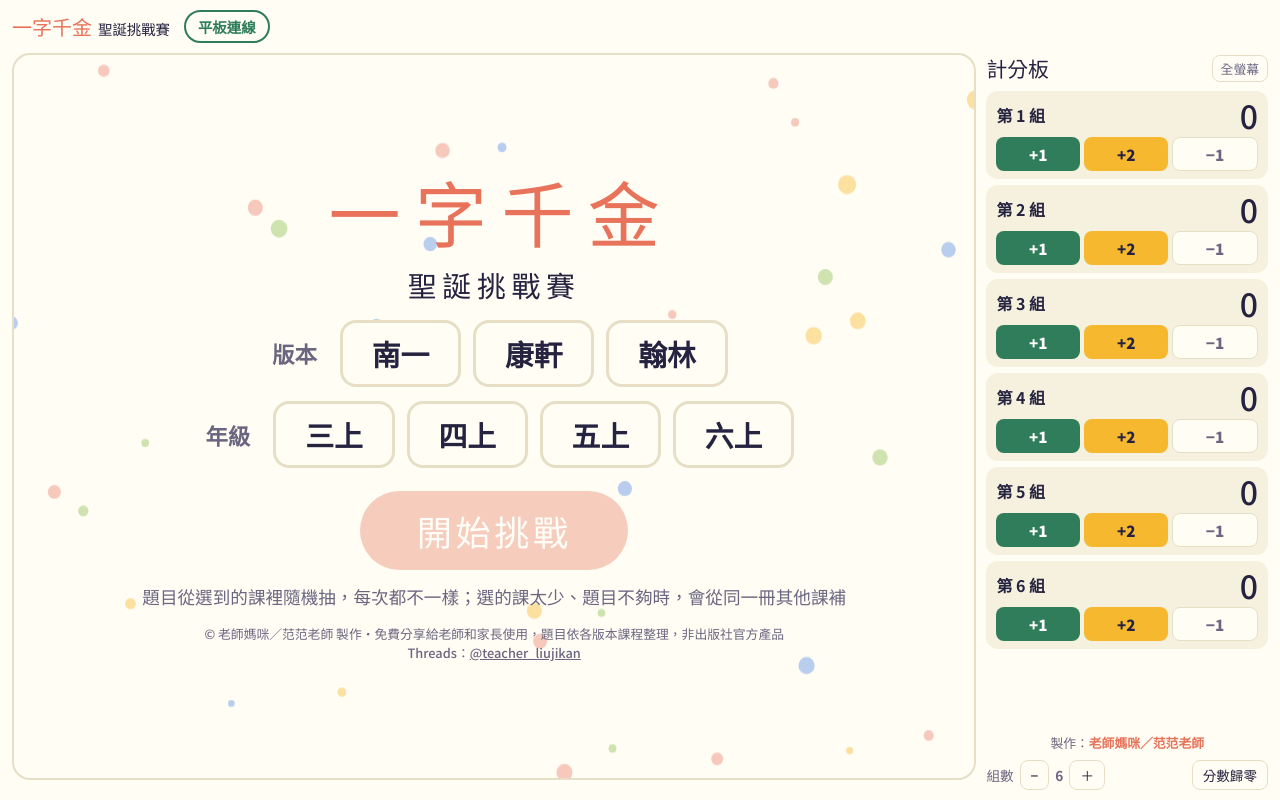
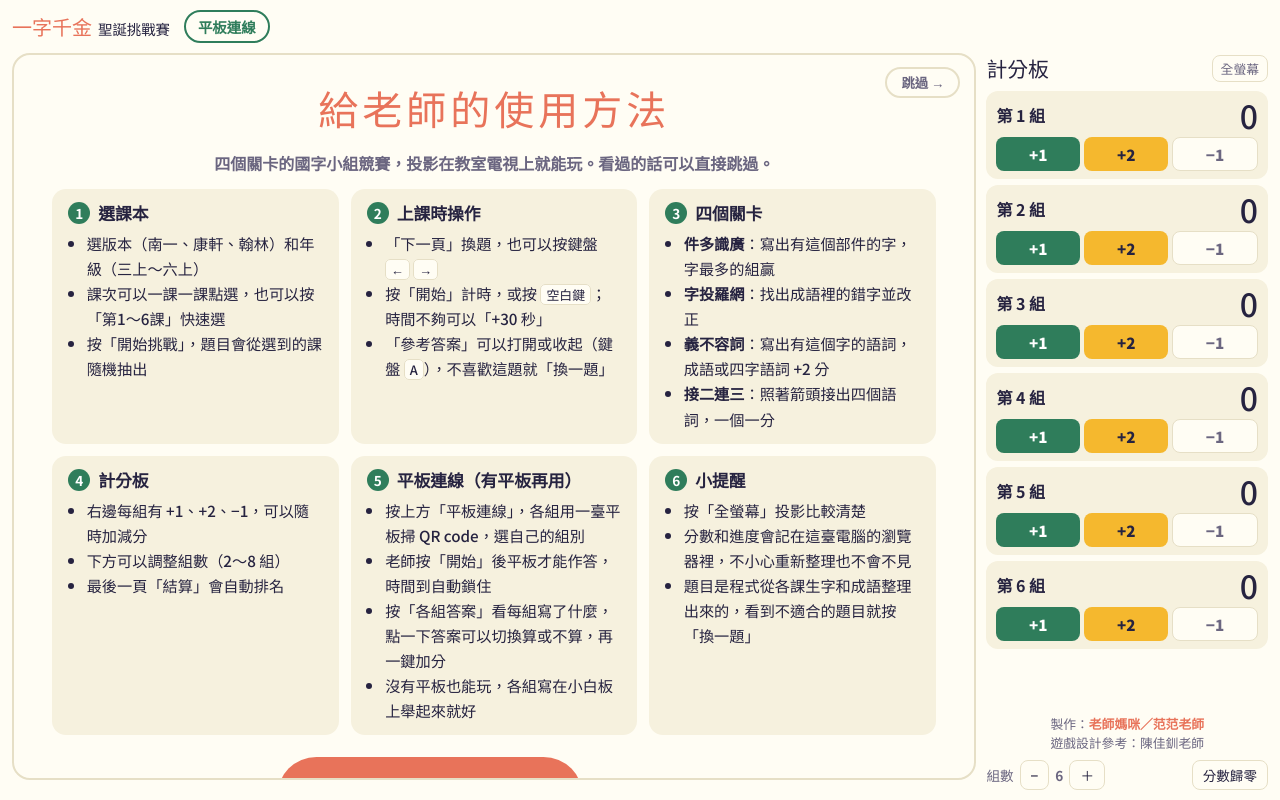
Before and after one commit to teacher-liujikan/teacher-liujikan.github.io, a plain HTML site: page yizi-qianjin/index.html in a window 1280 px wide. Drawn offline with Linux system fonts and the light colour scheme; a web font is replaced by a local one.

Commit message:
一字千金：加上給老師的使用方法頁（可跳過），標示遊戲設計參考陳佳釧老師
Co-Authored-By: Claude Opus 5.5 <noreply@anthropic.com>
Claude-Session: https://claude.ai/code/session_017UyCQrJnFEy6i6zURjPes3

```diff
--- a/yizi-qianjin/index.html
+++ b/yizi-qianjin/index.html
@@ -219,6 +219,19 @@ input:disabled{opacity:.6}
 .credit b{color:var(--coral);font-weight:700}
 .credit a{color:inherit}
 .stu .credit{margin-top:auto;padding-top:12px}
+.guide{flex:1;overflow:auto;position:relative;z-index:1;padding:3vh 3vw;display:flex;flex-direction:column;align-items:center;gap:14px}
+.guide h1{font-family:var(--f-display);font-weight:400;color:var(--coral);font-size:clamp(1.8rem,5vh,2.8rem);margin:0;letter-spacing:.1em}
+.guide .lead{color:var(--ink-soft);font-weight:700;text-align:center}
+.g-grid{display:grid;grid-template-columns:repeat(auto-fit,minmax(260px,1fr));gap:12px;width:100%;max-width:1000px}
+.g-card{background:var(--paper-2);border-radius:14px;padding:12px 16px;min-width:0}
+.g-card h3{margin:0 0 6px;font-size:1.05rem;display:flex;gap:8px;align-items:center}
+.g-card h3 span{background:var(--pine);color:#fff;border-radius:999px;min-width:1.6em;height:1.6em;display:inline-flex;align-items:center;justify-content:center;font-size:.85rem}
+.g-card ul{margin:0;padding-left:1.2em;line-height:1.65;font-size:.95rem}
+.g-card kbd{background:var(--paper);border:1px solid var(--line);border-radius:5px;padding:0 5px;font-family:inherit;font-size:.85em}
+.g-act{display:flex;gap:12px;align-items:center;flex-wrap:wrap;justify-content:center}
+.g-act label{font-size:.95rem;color:var(--ink-soft);display:flex;gap:6px;align-items:center}
+.g-skip{position:absolute;top:12px;right:14px;border:2px solid var(--line);background:var(--paper);border-radius:999px;padding:4px 14px;font-weight:700;color:var(--ink-soft)}
+.linkbtn{border:none;background:none;color:var(--pine);text-decoration:underline;font-weight:700;font-size:.9rem;padding:2px 4px}
 </style>
 </head>
 <body>
@@ -236,6 +249,7 @@ input:disabled{opacity:.6}
   <main class="stage" id="stage">
     <canvas class="snow" id="snow"></canvas>
     <div class="src" id="src" hidden></div>
+    <section class="guide" id="guide" hidden></section>
     <section class="setup" id="setup" hidden></section>
     <section class="slide" id="slide"></section>
   </main>
@@ -256,7 +270,7 @@ input:disabled{opacity:.6}
   <aside class="board">
     <h2>計分板 <button class="mini" id="fs">全螢幕</button></h2>
     <div class="teams" id="teams"></div>
-    <div class="credit">製作：<b>老師媽咪／范范老師</b></div>
+    <div class="credit">製作：<b>老師媽咪／范范老師</b><br>遊戲設計參考：陳佳釧老師</div>
     <div class="board-foot">
       組數
       <button id="tMinus">−</button><b id="tn">6</b><button id="tPlus">＋</button>
@@ -295,7 +309,7 @@ let S=store.get('slides',null);
 let idx=store.get('idx',0);
 let nTeams=store.get('n',6);
 let scores=store.get('scores',Array(8).fill(0));
-let reveal=false, marked={}, mode=S?'game':'setup';
+let reveal=false, marked={}, mode=S?'game':(store.get('skipGuide',false)?'setup':'guide');
 const bookKey=()=>pick.v+pick.g;
 const allLessons=()=>BOOKS[bookKey()].L.map(l=>l.n);
 const chosen=()=>pick.ls||allLessons();
@@ -366,8 +380,9 @@ function renderSetup(){
    <div class="pick"><span class="lab">年級</span>${GRADES.map(([g,n])=>`<button class="opt ${pick.g===g?'on':''}" data-g="${g}">${n}</button>`).join('')}</div>
    ${scope}
    <button class="go" id="go" ${ok?'':'disabled'}>開始挑戰</button>
+   <button class="linkbtn" id="openGuide">看使用方法</button>
    <div class="title-note">題目從選到的課裡隨機抽，每次都不一樣；選的課太少、題目不夠時，會從同一冊其他課補</div>
-   <div class="credit">© 老師媽咪／范范老師 製作・免費分享給老師和家長使用，題目依各版本課程整理，非出版社官方產品<br>
+   <div class="credit">© 老師媽咪／范范老師 製作・遊戲設計參考陳佳釧老師・免費分享給老師和家長使用，題目依各版本課程整理，非出版社官方產品<br>
    Threads：<a href="https://www.threads.net/@teacher_liujikan" target="_blank" rel="noopener">@teacher_liujikan</a></div>`;
 }
 $('setup').onclick=e=>{const b=e.target.closest('button');if(!b)return;
@@ -375,6 +390,7 @@ $('setup').onclick=e=>{const b=e.target.closest('button');if(!b)return;
   else if(b.dataset.g){pick.g=+b.dataset.g;pick.ls=null}
   else if(b.dataset.n){const n=+b.dataset.n, cur=chosen().slice(); const i=cur.indexOf(n); i>=0?cur.splice(i,1):cur.push(n); pick.ls=cur}
   else if(b.dataset.quick){const all=allLessons(), q=b.dataset.quick; pick.ls=q==='all'?null:q==='none'?[]:q==='a'?all.filter(n=>n<=6):all.filter(n=>n>6)}
+  else if(b.id==='openGuide'){mode='guide';$('guide').innerHTML='';render();return}
   else if(b.id==='go'){store.set('pick',pick);inv={};applied={};store.set('inv',inv);store.set('applied',applied);S=buildSlides();store.set('slides',S);idx=1;mode='game';reveal=false;timerFor=-1;render();return}
   renderSetup()};
 function toSetup(){mode='setup';stopTimer();render()}
@@ -575,7 +591,44 @@ const LEGEND=`<div class="legend"><span><i style="background:#e53935"></i>上
  <span><i style="background:#1e56b3"></i>中 → 右</span><span><i style="background:#f5c542"></i>中 → 下</span></div>`;
 
 /* ---------- render ---------- */
+const GUIDE=`<button class="g-skip" data-g="skip">跳過 →</button>
+ <h1>給老師的使用方法</h1>
+ <div class="lead">四個關卡的國字小組競賽，投影在教室電視上就能玩。看過的話可以直接跳過。</div>
+ <div class="g-grid">
+  <div class="g-card"><h3><span>1</span>選課本</h3><ul>
+   <li>選版本（南一、康軒、翰林）和年級（三上～六上）</li>
+   <li>課次可以一課一課點選，也可以按「第1～6課」快速選</li>
+   <li>按「開始挑戰」，題目會從選到的課隨機抽出</li></ul></div>
+  <div class="g-card"><h3><span>2</span>上課時操作</h3><ul>
+   <li>「下一頁」換題，也可以按鍵盤 <kbd>←</kbd> <kbd>→</kbd></li>
+   <li>按「開始」計時，或按 <kbd>空白鍵</kbd>；時間不夠可以「+30 秒」</li>
+   <li>「參考答案」可以打開或收起（鍵盤 <kbd>A</kbd>），不喜歡這題就「換一題」</li></ul></div>
+  <div class="g-card"><h3><span>3</span>四個關卡</h3><ul>
+   <li><b>件多識廣</b>：寫出有這個部件的字，字最多的組贏</li>
+   <li><b>字投羅網</b>：找出成語裡的錯字並改正</li>
+   <li><b>義不容詞</b>：寫出有這個字的語詞，成語或四字語詞 +2 分</li>
+   <li><b>接二連三</b>：照著箭頭接出四個語詞，一個一分</li></ul></div>
+  <div class="g-card"><h3><span>4</span>計分板</h3><ul>
+   <li>右邊每組有 +1、+2、−1，可以隨時加減分</li>
+   <li>下方可以調整組數（2～8 組）</li>
+   <li>最後一頁「結算」會自動排名</li></ul></div>
+  <div class="g-card"><h3><span>5</span>平板連線（有平板再用）</h3><ul>
+   <li>按上方「平板連線」，各組用一臺平板掃 QR code，選自己的組別</li>
+   <li>老師按「開始」後平板才能作答，時間到自動鎖住</li>
+   <li>按「各組答案」看每組寫了什麼，點一下答案可以切換算或不算，再一鍵加分</li>
+   <li>沒有平板也能玩，各組寫在小白板上舉起來就好</li></ul></div>
+  <div class="g-card"><h3><span>6</span>小提醒</h3><ul>
+   <li>按「全螢幕」投影比較清楚</li>
+   <li>分數和進度會記在這臺電腦的瀏覽器裡，不小心重新整理也不會不見</li>
+   <li>題目是程式從各課生字和成語整理出來的，看到不適合的題目就按「換一題」</li></ul></div>
+ </div>
+ <div class="g-act"><button class="go" data-g="go">開始選課本</button><label><input type="checkbox" id="gNo"> 下次直接跳過</label></div>
+ <div class="credit">© 老師媽咪／范范老師 製作・遊戲設計參考陳佳釧老師</div>`;
+function leaveGuide(){try{if($('gNo')&&$('gNo').checked)store.set('skipGuide',true)}catch(e){} mode=S?'game':'setup'; if(S&&mode==='game'){} render()}
+$('guide').onclick=e=>{const b=e.target.closest('[data-g]');if(!b)return;leaveGuide()};
 function render(noPush){
+  const guide=mode==='guide'; $('guide').hidden=!guide;
+  if(guide){$('setup').hidden=true;$('slide').hidden=true;$('prev').hidden=$('next').hidden=true;$('rounds').hidden=true;$('count').hidden=true;$('bookchip').hidden=true;$('src').hidden=true;$('extra').innerHTML='';$('timerBox').hidden=true;snowOn=false;if(!$('guide').innerHTML)$('guide').innerHTML=GUIDE;return}
   const setup=mode==='setup';
   $('setup').hidden=!setup; $('slide').hidden=setup;
   $('prev').hidden=$('next').hidden=setup; $('rounds').hidden=setup; $('count').hidden=setup;
```
